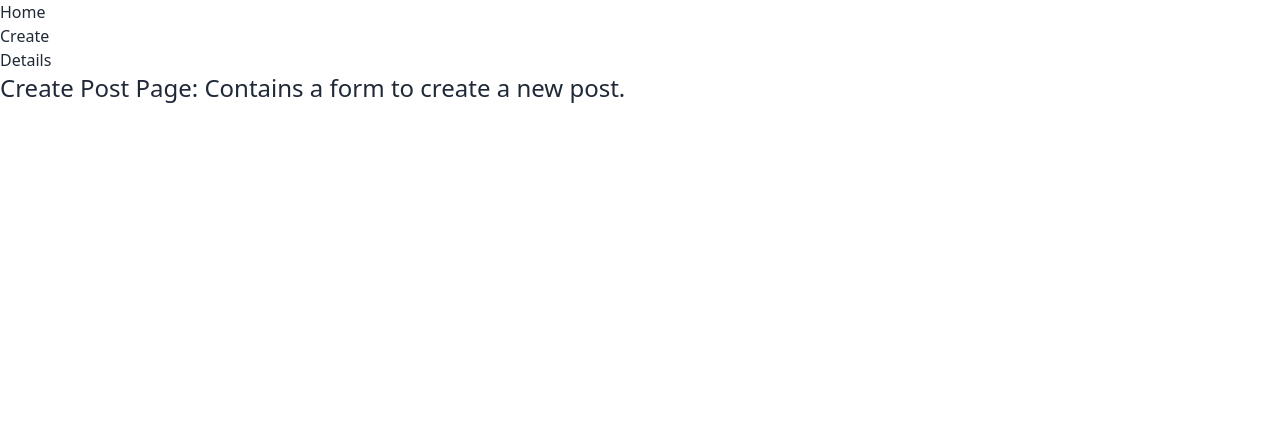
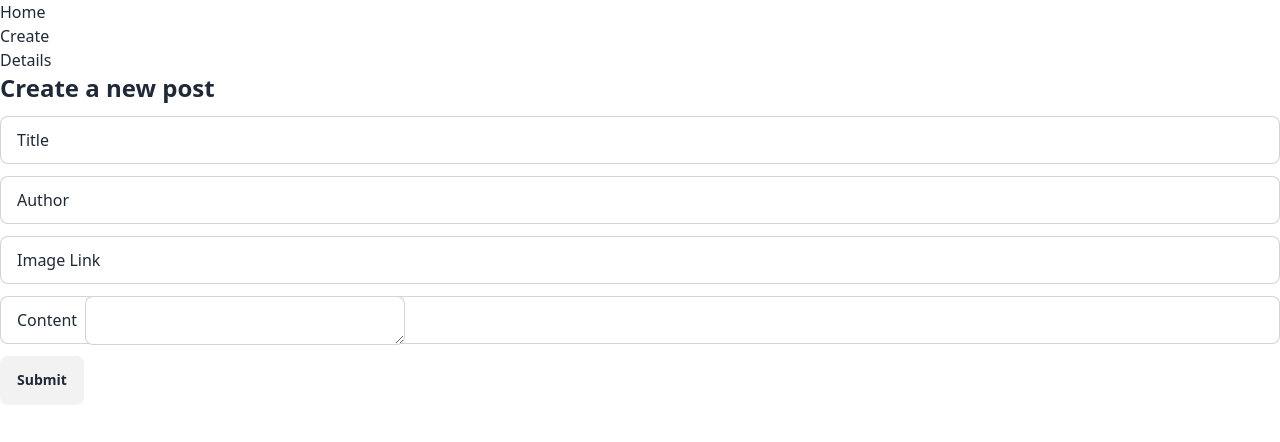
Before and after one commit to JuliaLoew/FE_FULLSTACK, a React (Vite) app: page /Create in a window 1280 px wide. Shown: the top 442 px of the page. Built offline with nearby package versions, Linux system fonts and the light colour scheme.

Commit message:
create post

```diff
--- a/package.json
+++ b/package.json
@@ -12,7 +12,8 @@
   "dependencies": {
     "react": "^18.3.1",
     "react-dom": "^18.3.1",
-    "react-router-dom": "^6.25.1"
+    "react-router-dom": "^6.25.1",
+    "react-toastify": "^10.0.5"
   },
   "devDependencies": {
     "@types/react": "^18.3.3",
--- a/src/Components/Create.jsx
+++ b/src/Components/Create.jsx
@@ -1,7 +1,126 @@
-import {useState , useEffect} from 'react';
+import { useState } from 'react';
+import { toast, ToastContainer ,Bounce,Slide} from 'react-toastify';
+import 'react-toastify/dist/ReactToastify.css';
+import Home from './Home.jsx';
+const Create = () => {
+  const [showHome, setShowHome] = useState(false);
+  const [formData, setFormData] = useState({
+    title: "",
+    content: "",
+    cover: "",
+    author: "",
+  });
 
-const Create = () => {
-    return <div className='text-2xl'>Create Post Page: Contains a form to create a new post.</div>;
+  const handleChange = (e) => {
+    const { name, value } = e.target;
+    setFormData((prevData) => ({
+      ...prevData,
+      [name]: value,
+    }));
+  };
+  const handleSubmit = async (e) => {
+    e.preventDefault();
+    try {
+    await fetch("http://localhost:3000/posts", {
+      method: "POST",
+      headers: {
+        "Content-Type": "application/json",
+      },
+      body: JSON.stringify(formData),
+    });
+      toast.success("Post created successfully!", {
+        position: "top-right",
+        autoClose: 5000,
+        hideProgressBar: false,
+        closeOnClick: true,
+        pauseOnHover: true,
+        draggable: true,
+        progress: undefined,
+        theme: "light",
+        transition: Bounce,
+        });
+      setShowHome(true);
+    }catch (error) {
+      toast.error('Error with creating the Post', {
+        position: "top-right",
+        autoClose: 5000,
+        hideProgressBar: false,
+        closeOnClick: true,
+        pauseOnHover: true,
+        draggable: true,
+        progress: undefined,
+        theme: "light",
+        transition: Bounce,
+        });
+    }
   };
 
-  export default Create;
+  return (
+    <div>
+              <ToastContainer
+                  position="top-right"
+                  autoClose={5000}
+                  hideProgressBar={false}
+                  newestOnTop={false}
+                  closeOnClick
+                  rtl={false}
+                  pauseOnFocusLoss
+                  draggable
+                  pauseOnHover
+                  theme="light"
+                  transition: Bounce
+                />
+      {showHome ? <Home/> :
+      <form onSubmit={handleSubmit}>
+        <h1 className="text-2xl font-bold mb-3">Create a new post</h1>
+        <label className="input input-bordered flex items-center gap-2 mb-3">
+          Title
+          <input
+            type="text"
+            name="title"
+            value={formData.title || ""}
+            onChange={handleChange}
+            className="grow"
+            required
+          />
+        </label>
+        <label className="input input-bordered flex items-center gap-2 mb-3">
+          Author
+          <input
+            type="text"
+            name="author"
+            value={formData.author || ""}
+            onChange={handleChange}
+            className="grow"
+            required
+          />
+        </label>
+        <label className="input input-bordered flex items-center gap-2 mb-3">
+          Image Link
+          <input
+            type="text"
+            name="cover"
+            value={formData.cover || ""}
+            onChange={handleChange}
+            className="grow"
+            required
+          />
+        </label>
+        <label className="input input-bordered flex items-center gap-2 mb-3">
+          Content
+          <textarea
+            className="textarea textarea-bordered textarea-xs w-full max-w-xs"
+            name="content"
+            value={formData.content || ""}
+            onChange={handleChange}
+            required
+          ></textarea>
+        </label>
+        <button type="submit" className="btn">Submit</button>
+      </form>
+      }
+    </div>
+  );
+};
+
+export default Create;
```
Also changed, not shown: 1 other file (tests, documents, lock files or other folders).
